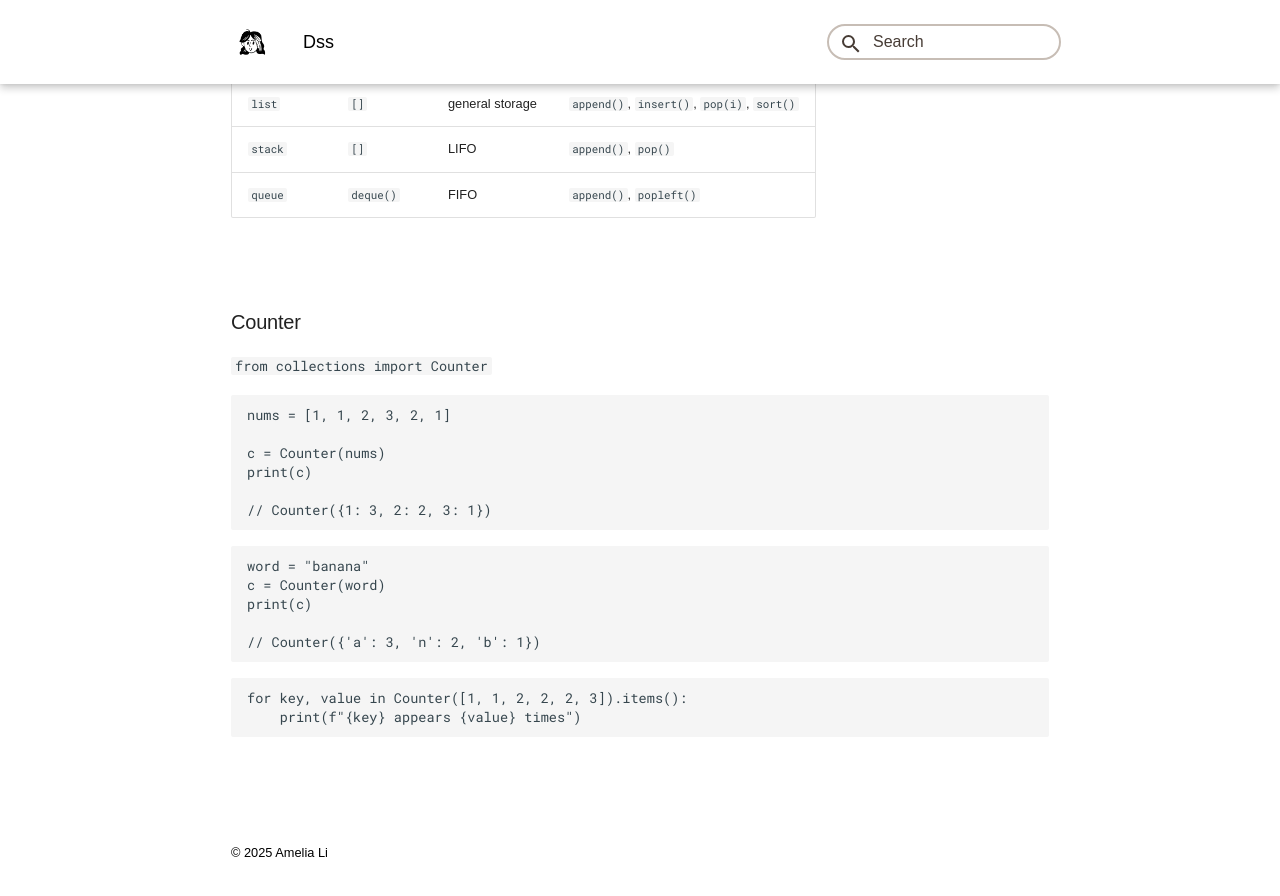
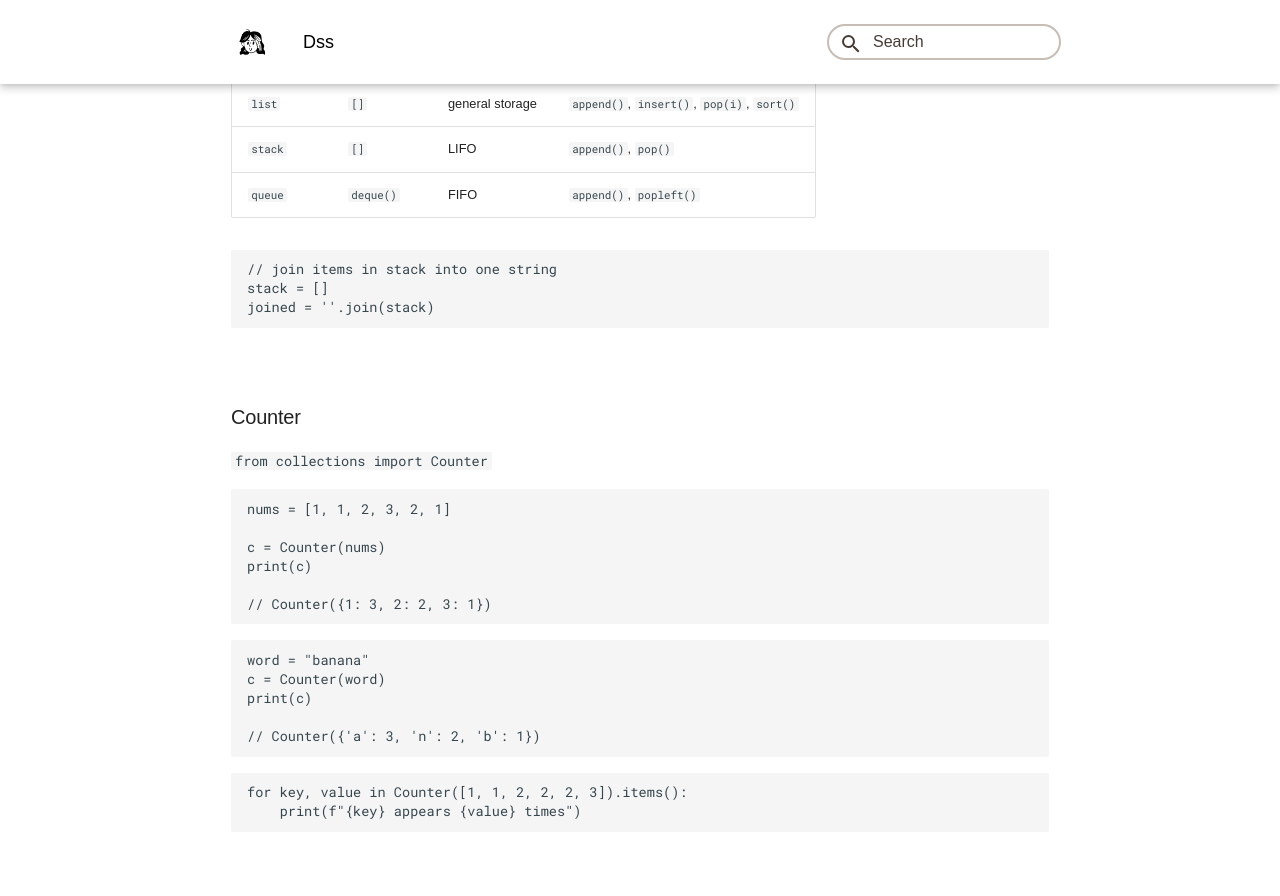
Before and after one commit to amelial9/milynotes, an MkDocs documentation site: the page built from docs/coding/dss.md, in a window 1280 px wide and 900 px high, scrolled down 1644 px. Shown: the top 896 px of the window. Built offline with MkDocs 1.6.1 and Material for MkDocs 9.7.7, drawn with Linux system fonts in a browser that asks for light colours; some web fonts are replaced.

Commit message:
Update dss.md

````diff
--- a/docs/coding/dss.md
+++ b/docs/coding/dss.md
@@ -91,6 +91,13 @@ queue.popleft()   # FIFO
 | `stack`  | `[]`       | LIFO            | `append()`, `pop()`                        |
 | `queue`  | `deque()`  | FIFO            | `append()`, `popleft()`                    |
 
+
+```
+// join items in stack into one string
+stack = []
+joined = ''.join(stack)
+```
+
 <br>
 
 ### Counter
````
